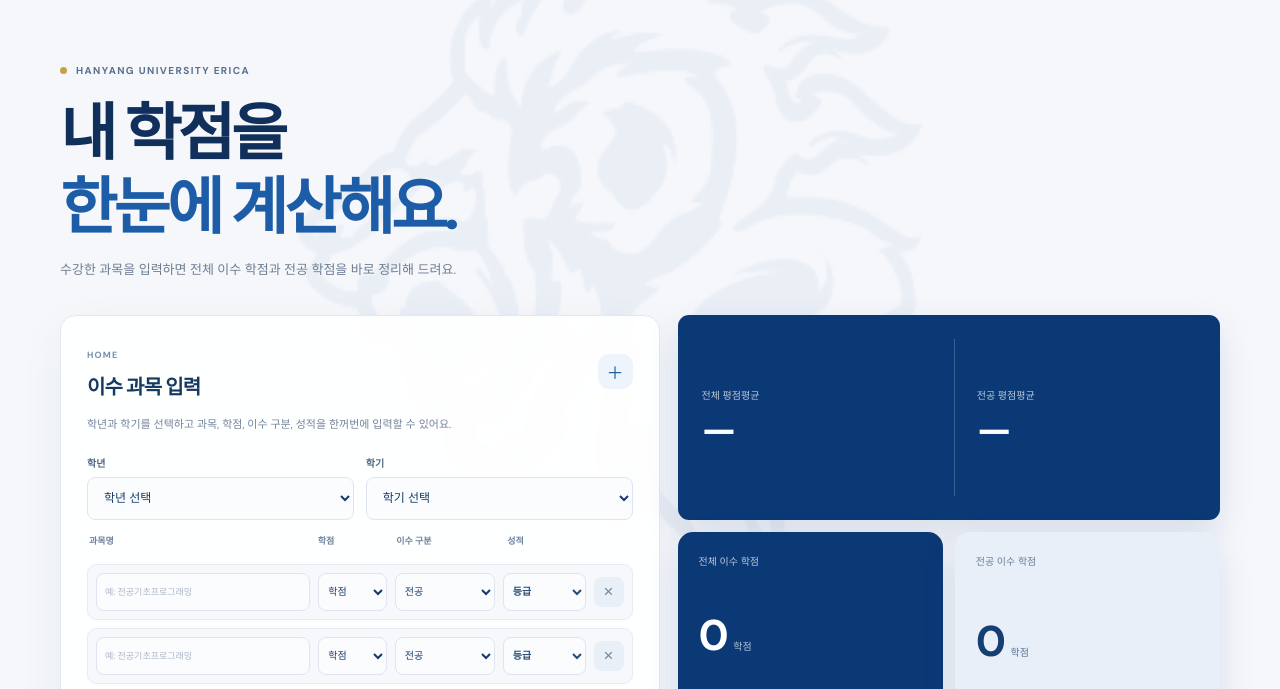
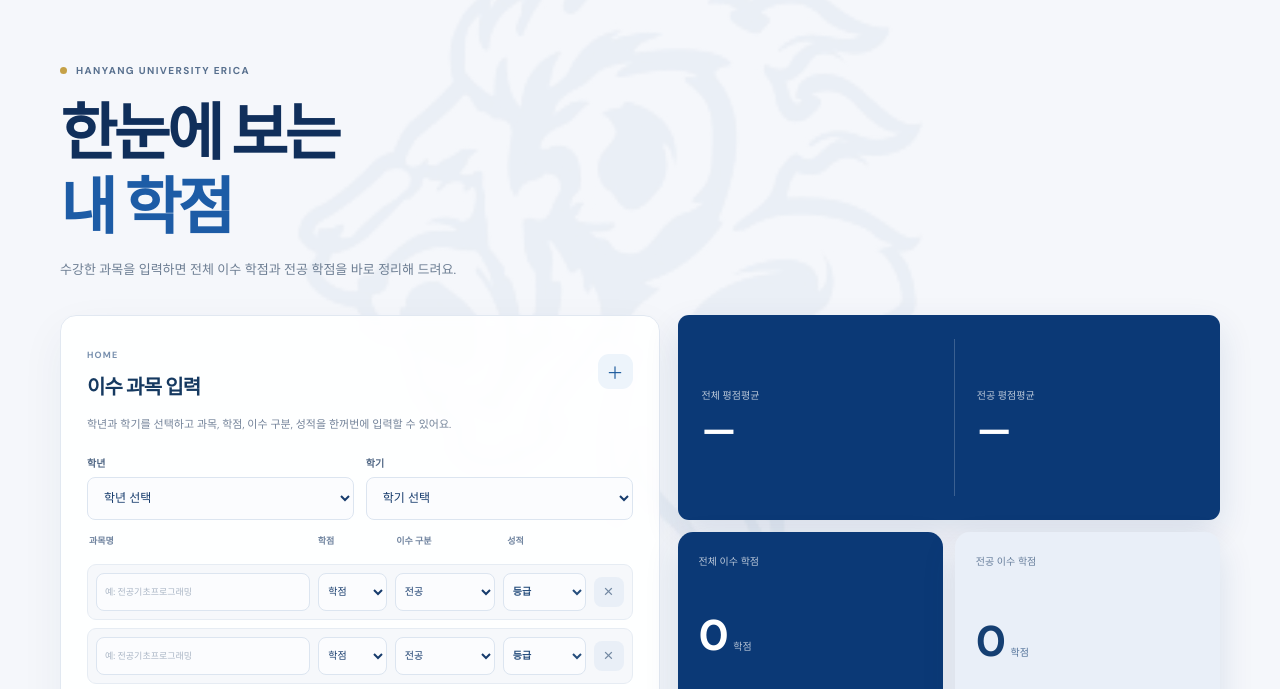
Before and after one commit to lhs2215/team-project_khg-lhs, a plain HTML site: page index.html in a window 1280 px wide. Shown: the part 106-795 px from the top of the page. Drawn offline with Linux system fonts and the light colour scheme.

Commit message:
제목 수정

```diff
--- a/index.html
+++ b/index.html
@@ -16,7 +16,7 @@
   <main class="page-shell">
     <section class="page-hero section-shell reveal">
       <div class="eyebrow"><span class="eyebrow-dot"></span> HANYANG UNIVERSITY ERICA</div>
-      <h1>내 학점을<br><span class="title-accent">한눈에 계산해요.</span></h1>
+      <h1>한눈에 보는<br><span class="title-accent">내 학점</span></h1>
       <p>수강한 과목을 입력하면 전체 이수 학점과 전공 학점을 바로 정리해 드려요.</p>
     </section>
     <section class="section-shell workspace-grid">
```
